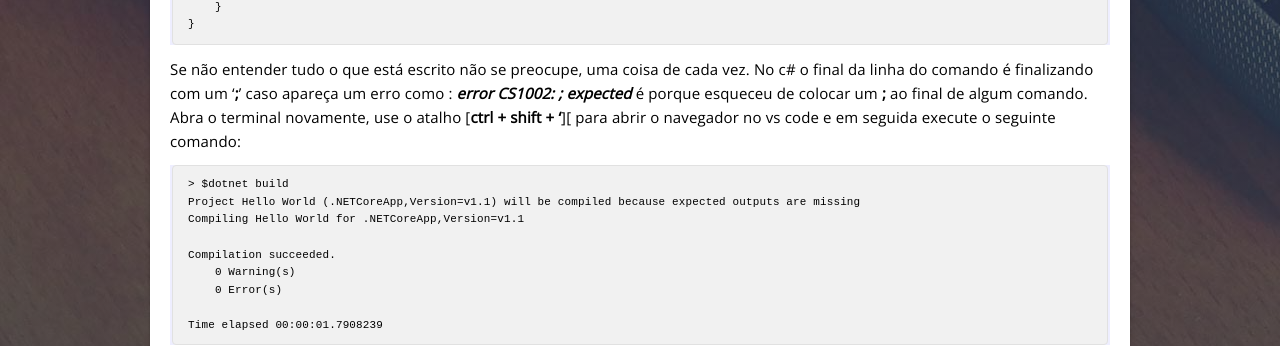
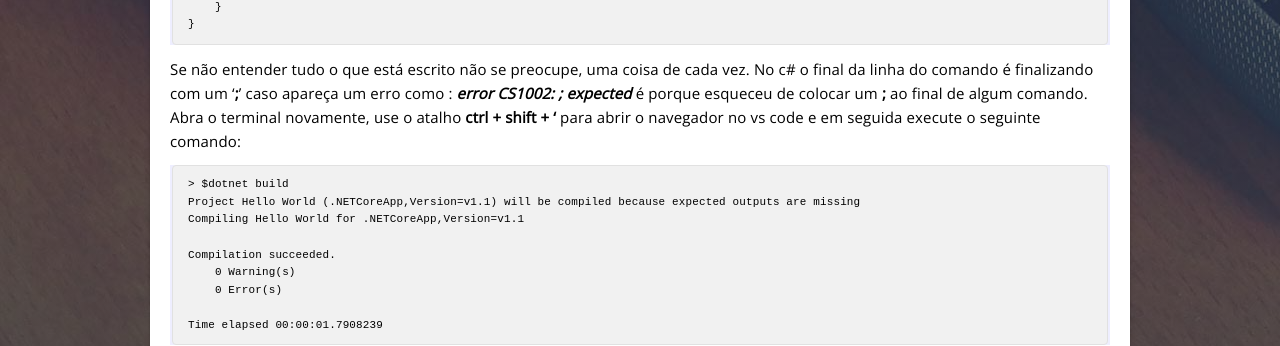
Before and after one commit to HarunoKenobi/HarunoKenobi.github.io, a Jekyll site: the page built from _posts/2017-02-13-Hello-Word-charp.markdown, in a window 1280 px wide and 900 px high, scrolled down 1073 px. Shown: the part 177-523 px from the top of the window. Built offline with Jekyll 4.4.1, drawn with Linux system fonts in a browser that asks for light colours.

Commit message:
correções de erros

```diff
--- a/_posts/2017-02-13-Hello-Word-charp.markdown
+++ b/_posts/2017-02-13-Hello-Word-charp.markdown
@@ -40,7 +40,7 @@ class HelloWord
 ~~~
 
 Se não entender tudo o que está escrito não se preocupe, uma coisa de cada vez. No c# o final da linha do comando é finalizando com um '**;**' caso apareça um erro como : ***error CS1002: ; expected*** é porque esqueceu de colocar um **;** ao final de algum comando.
-Abra o terminal novamente, use o atalho [**ctrl + shift + '**][ para abrir o navegador no vs code e em seguida execute o seguinte comando:
+Abra o terminal novamente, use o atalho **ctrl + shift + '** para abrir o navegador no vs code e em seguida execute o seguinte comando:
 
 ~~~
 > $dotnet build
```
